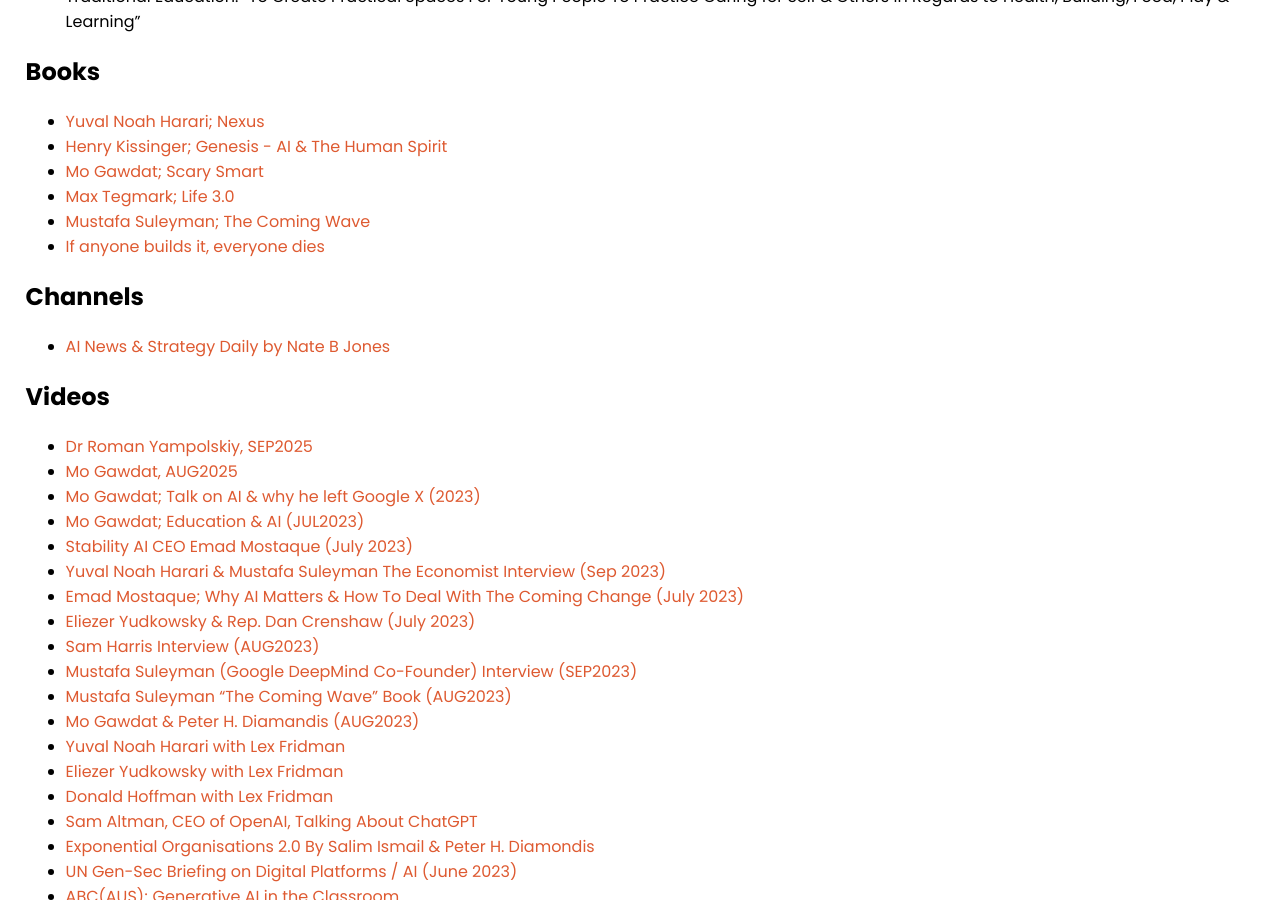
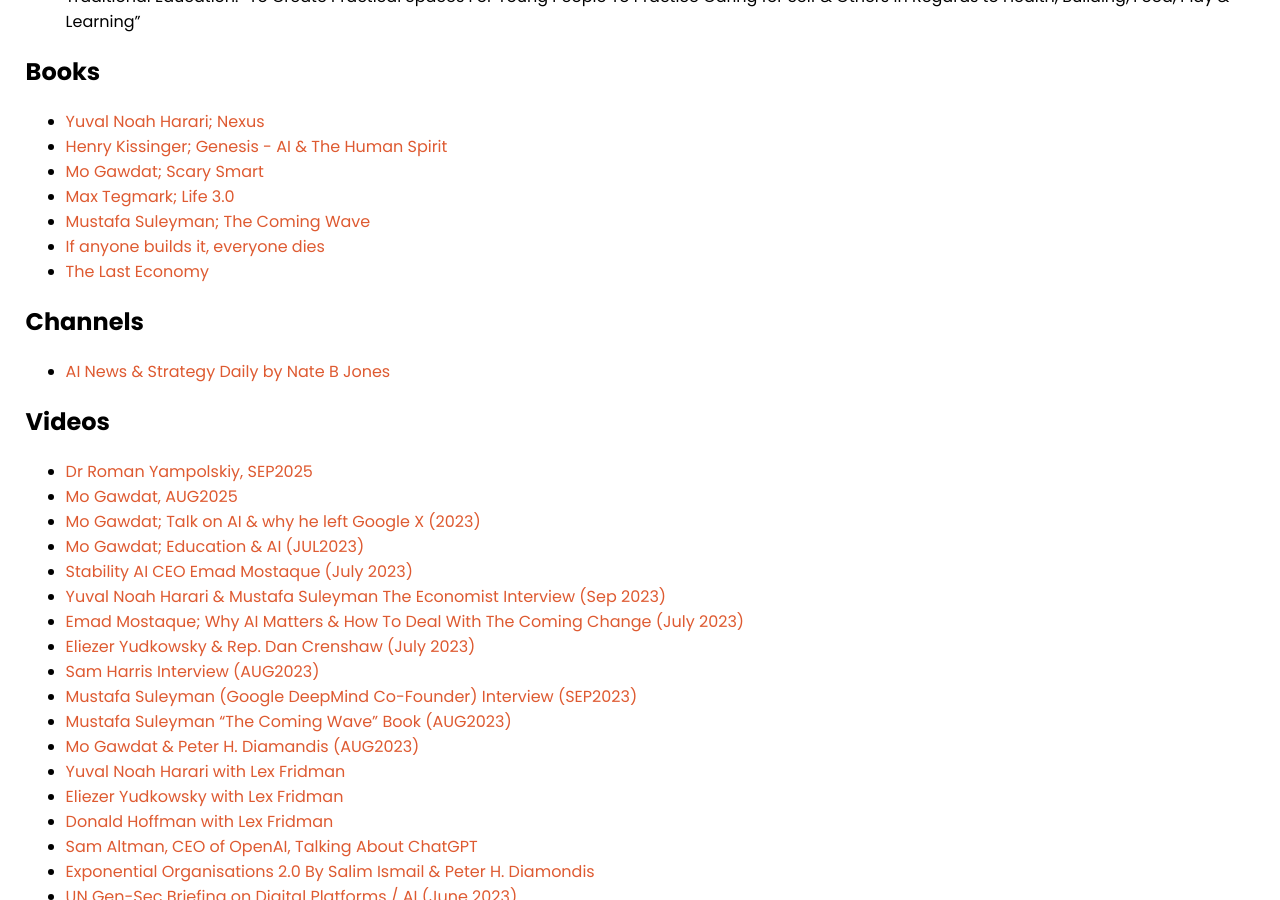
Before and after one commit to selfdriven-foundation/selfdriven-ai, a Jekyll site: the page built from docs/pages/research.md, in a window 1280 px wide and 900 px high, scrolled down 459 px. Built offline with Jekyll 4.4.1, drawn with Linux system fonts in a browser that asks for light colours.

Commit message:
Update research.md

```diff
--- a/docs/pages/research.md
+++ b/docs/pages/research.md
@@ -25,6 +25,7 @@
 - [Max Tegmark; Life 3.0](https://en.wikipedia.org/wiki/Life_3.0)
 - [Mustafa Suleyman; The Coming Wave](https://www.penguin.com.au/books/the-coming-wave-9781529923834)
 - [If anyone builds it, everyone dies](https://ifanyonebuildsit.com)
+- [The Last Economy](https://thelastecononmy.com)
 
 ## Channels
 - [AI News & Strategy Daily by Nate B Jones](https://www.youtube.com/@NateBJones)
```
